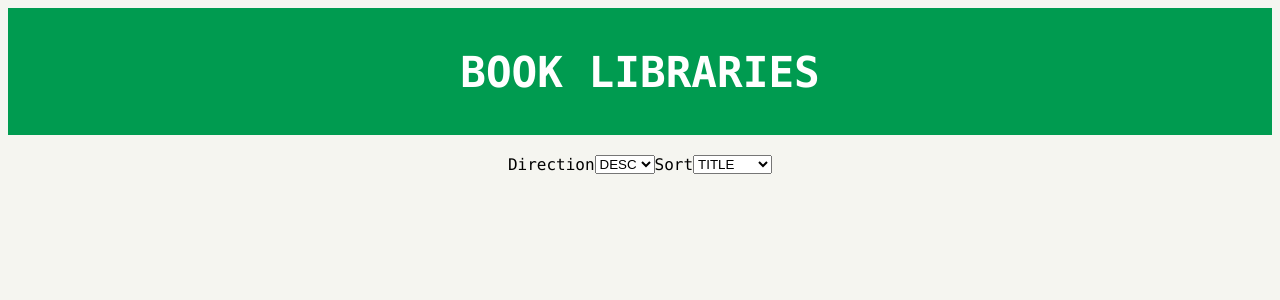
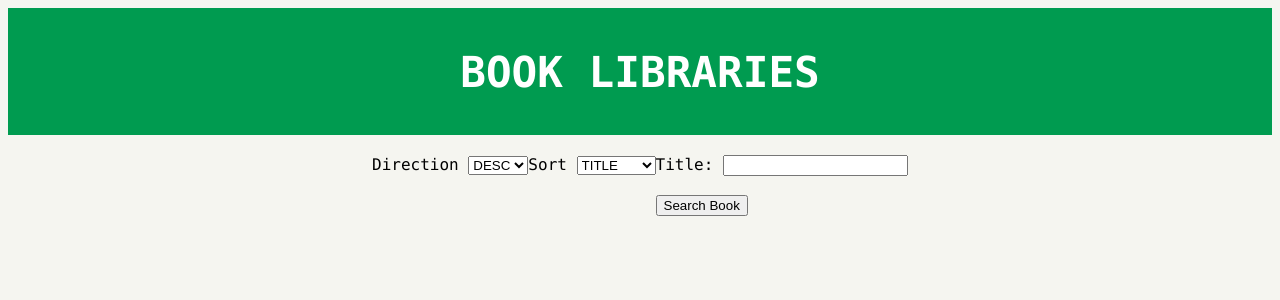
Before and after one commit to masterschool-weiterbildung/weiterbildung-book-alchemy, a Flask app: template templates/home.html in a window 1280 px wide. Shown: the top 300 px of the page. Run offline with Flask 3, Linux system fonts and the light colour scheme; the template is opened without the code that fills it, so the values that code supplies are empty.

Commit message:
Adds -  Keyword Search

```diff
--- a/app.py
+++ b/app.py
@@ -3,7 +3,7 @@ from pathlib import Path
 
 from marshmallow import Schema, fields
 from flask import Flask, request, render_template
-from sqlalchemy import select, desc, asc
+from sqlalchemy import select, desc, asc, func
 
 from api_util import get_book_cover_from_api
 from data_models import db, Author, Book
@@ -50,6 +50,20 @@ DIRECTION_DESC = "desc"
 
 TITLE = "title"
 AUTHOR = "author"
+
+
+@app.route('/search', methods=['POST'])
+def search():
+    title = request.form.get("title")
+
+    title = f"%{str(title).lower()}%"
+
+    authors_of_books = db.session.execute(
+        select(Book.title, Book.cover, Author.name).select_from(Book).join(
+            Author, Book.author_id == Author.id).filter(
+            func.lower(Book.title).like(title))).all()
+
+    return render_template('home.html', authors_of_books=authors_of_books)
 
 
 @app.route('/home', methods=['GET'])
--- a/templates/home.html
+++ b/templates/home.html
@@ -17,27 +17,42 @@
     <h1>BOOK LIBRARIES</h1>
 </div>
 <div class="movie-grid">
+    <div>
         <label for="direction">Direction</label>
         <select name="direction" id="direction">
-        <option value="desc" {% if direction=='desc' %} selected="selected" {%
+            <option value="desc" {% if direction=='desc' %}
+                    selected="selected" {%
                     endif
                     %}>DESC
             </option>
-        <option value="asc" {% if direction=='asc' %} selected="selected" {%
+            <option value="asc" {% if direction=='asc' %} selected="selected"
+                    {%
                     endif
                     %}>ASC
             </option>
         </select>
+    </div>
+    <div>
         <label for="sort"> Sort </label>
         <select name="sort" id="sort"
                 onchange="doSort();">
-        <option value="title" {% if sort=='title' %} selected="selected" {%
+            <option value="title" {% if sort=='title' %} selected="selected"
+                    {%
                     endif %}>TITLE
             </option>
-        <option value="author" {% if sort=='author' %} selected="selected" {%
+            <option value="author" {% if sort=='author' %} selected="selected"
+                    {%
                     endif %}>AUTHOR
             </option>
         </select>
+    </div>
+    <div>
+        <form action="/search" method="POST">
+            <label for="title">Title:</label>
+            <input type="text" id="title" name="title"><br><br>
+            <input type="submit" value="Search Book">
+        </form>
+    </div>
 </div>
 <div>
     <ol class="movie-grid">
```
Lines whose indentation alone changed are shown as unchanged.
